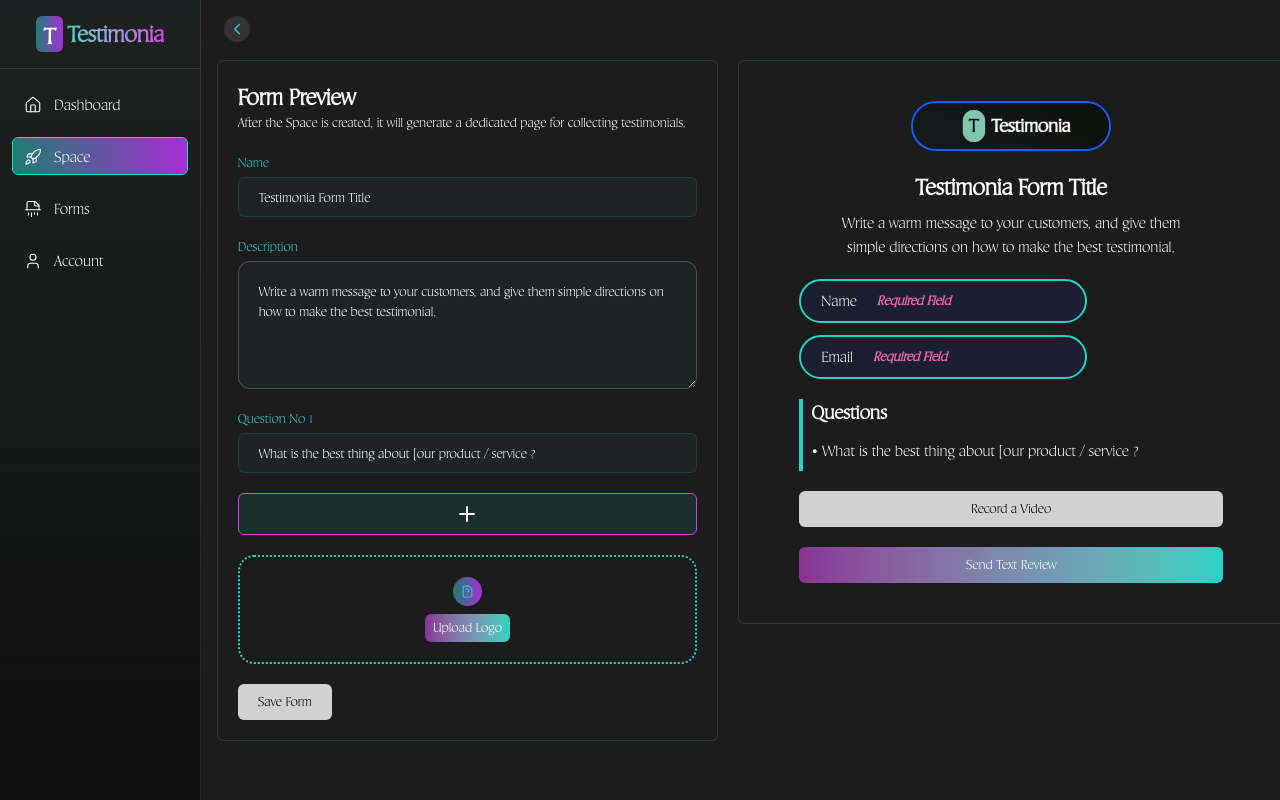
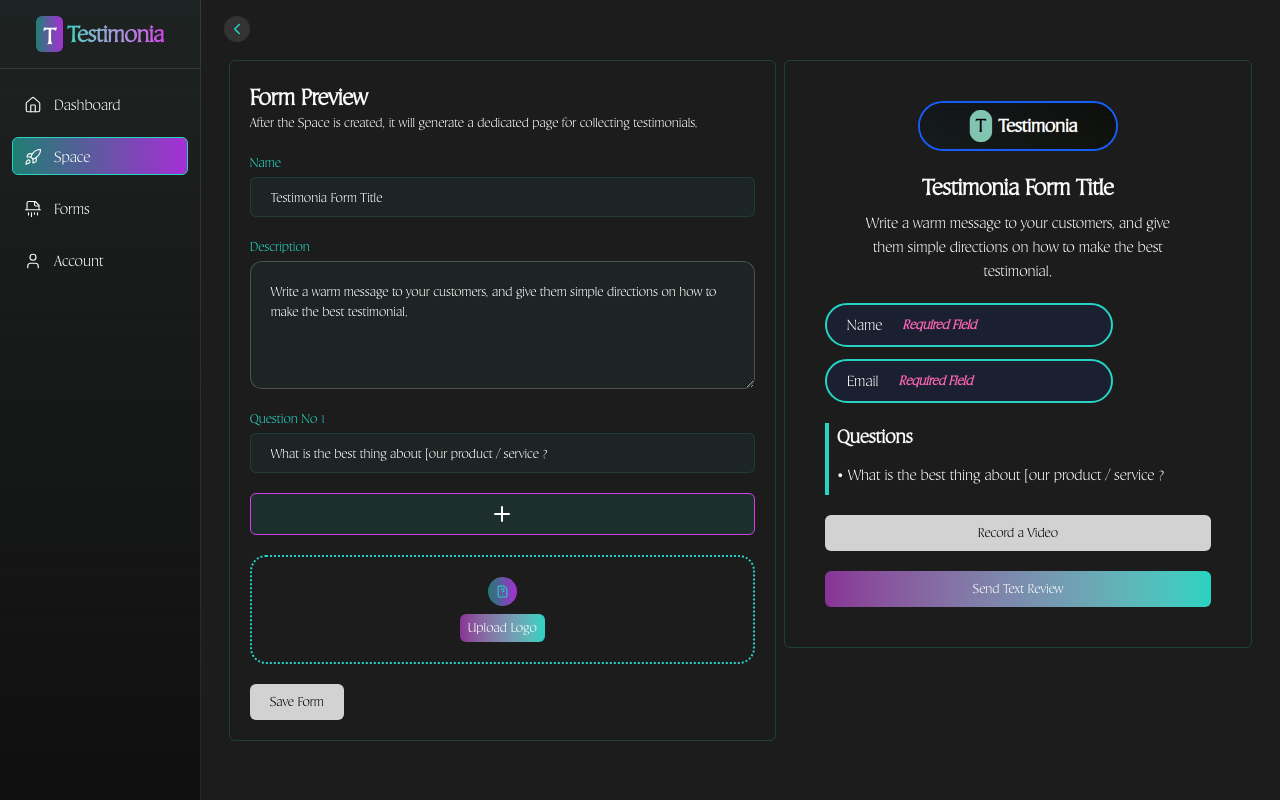
Before and after one commit to kakotyanimesh/Vouchly, a Next.js app: page /space/createForm in a window 1280 px wide. Built offline with nearby package versions, Linux system fonts and the light colour scheme.

Commit message:
minimal changes

```diff
--- a/src/app/(user)/layout.tsx
+++ b/src/app/(user)/layout.tsx
@@ -7,7 +7,7 @@
     return (
         <div className="flex md:flex-row flex-col-reverse  h-screen overflow-hidden">
             <SideBar/>
-            <div className="pt-12 md:pr-5 md:pl-10 px-5 w-full h-full overflow-y-auto scrollbar scrollbar-thumb-[hsl(var(--primary))]/70 scrollbar-w-0.5">
+            <div className="pt-12 md:pr-5 md:pl-10 px-5 w-full h-full overflow-y-auto overflow-x-hidden scrollbar scrollbar-thumb-[hsl(var(--primary))]/70 scrollbar-w-0.5">
                 {children}
             </div>
         </div>
--- a/src/app/(user)/space/createForm/page.tsx
+++ b/src/app/(user)/space/createForm/page.tsx
@@ -11,9 +11,9 @@
 
 
     return (
-        <div className="md:-mx-16 -mx-3">
-            <BackButton className="left-56"/>
-            <div className="flex md:flex-row mt-3 flex-col gap-5 md:mx-10 mx-2 justify-between">
+        <div className="-mx-3">
+            <BackButton className="xl:left-56"/>
+            <div className="flex md:flex-row mt-3 mr-5 flex-col gap-2 justify-between">
                 <Suspense fallback={<h1>loading ....</h1>}>
                     <FormDiv/>
                 </Suspense>
--- a/src/components/previewform.tsx
+++ b/src/components/previewform.tsx
@@ -16,7 +16,7 @@
         })
     }
     return (
-        <Card className="h-full md:px-15 md:py-10 p-3 flex flex-col space-y-5 w-full border-[hsl(var(--primary))]/20">
+        <Card className="h-full md:px-10 md:py-10 p-3 flex flex-col space-y-5 w-fit border-[hsl(var(--primary))]/20">
            <div className="justify-center flex">
                 <Image
                     src={previewUrl && previewUrl !== "" ? previewUrl : "/images/logo.png"}
```
